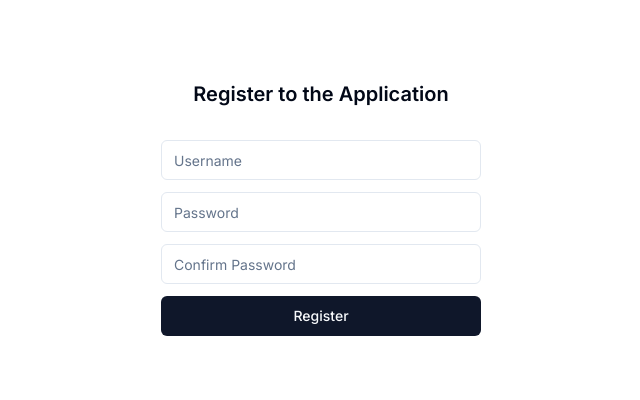
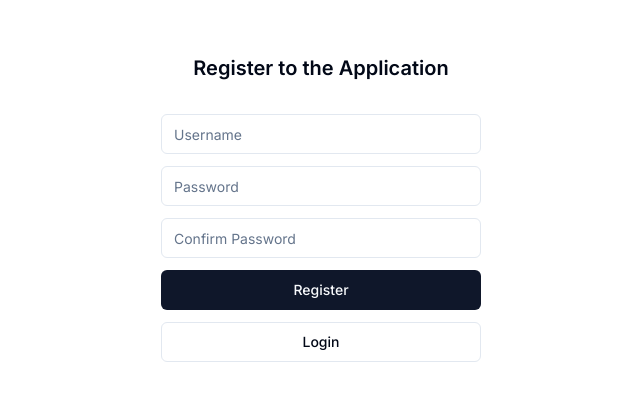
Before and after one commit to akash4797/secure-encryption-decyrption-app, a Next.js app: page /register in a window 1280 px wide. Shown: the part 192-592 px from the top of the page, without its empty margins (319-959 px from the left). Built offline with nearby package versions, Linux system fonts and the light colour scheme.

Commit message:
login and register UI change

```diff
--- a/app/login/page.tsx
+++ b/app/login/page.tsx
@@ -7,6 +7,7 @@ import { Button } from "@/components/ui/button";
 import { Alert, AlertDescription, AlertTitle } from "@/components/ui/alert";
 import { AiFillCheckCircle } from "react-icons/ai";
 import axios from "axios";
+import Link from "next/link";
 
 export default function Login() {
   const params = useSearchParams();
@@ -80,6 +81,11 @@ export default function Login() {
       >
         Login
       </Button>
+      <Link href={"/register"} className="w-full">
+        <Button className="w-full" variant={"outline"}>
+          Register
+        </Button>
+      </Link>
     </div>
   );
 }
--- a/app/register/page.tsx
+++ b/app/register/page.tsx
@@ -6,6 +6,7 @@ import axios from "axios";
 import { useRouter } from "next/navigation";
 import { Input } from "@/components/ui/input";
 import { Button } from "@/components/ui/button";
+import Link from "next/link";
 
 export default function Register() {
   const router = useRouter();
@@ -108,6 +109,11 @@ export default function Register() {
       >
         Register
       </Button>
+      <Link href={"/login"} className="w-full">
+        <Button className="w-full" variant={"outline"}>
+          Login
+        </Button>
+      </Link>
     </form>
   );
 }
```
